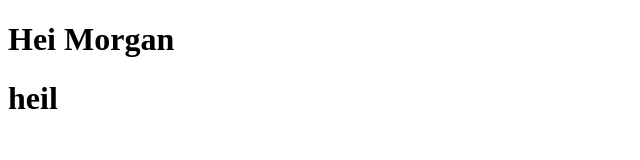
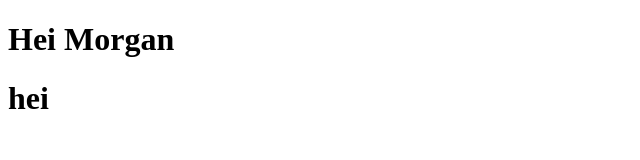
Before and after one commit to 2INF-informasjonsteknologi/Nettverk-3, a plain HTML site: page index.html in a window 1280 px wide. Shown: the full height of the page, 0-640 px from the left. Drawn offline with Linux system fonts and the light colour scheme.

Commit message:
Update index.html

```diff
--- a/index.html
+++ b/index.html
@@ -6,7 +6,7 @@
 
   <body>
     <h1>Hei Morgan</h1>
-    <h1>heil</h1>
+    <h1>hei</h1>
 
   </body>
 </html>
```
